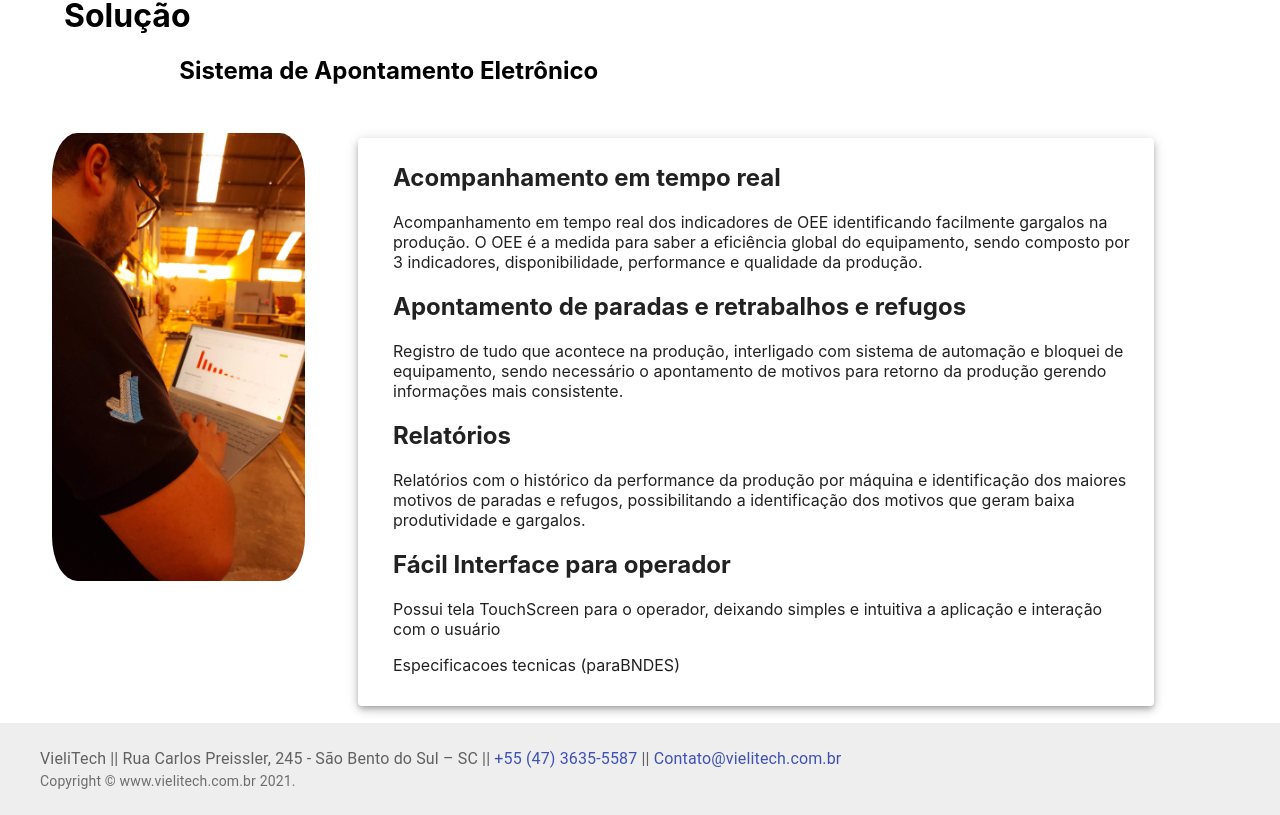
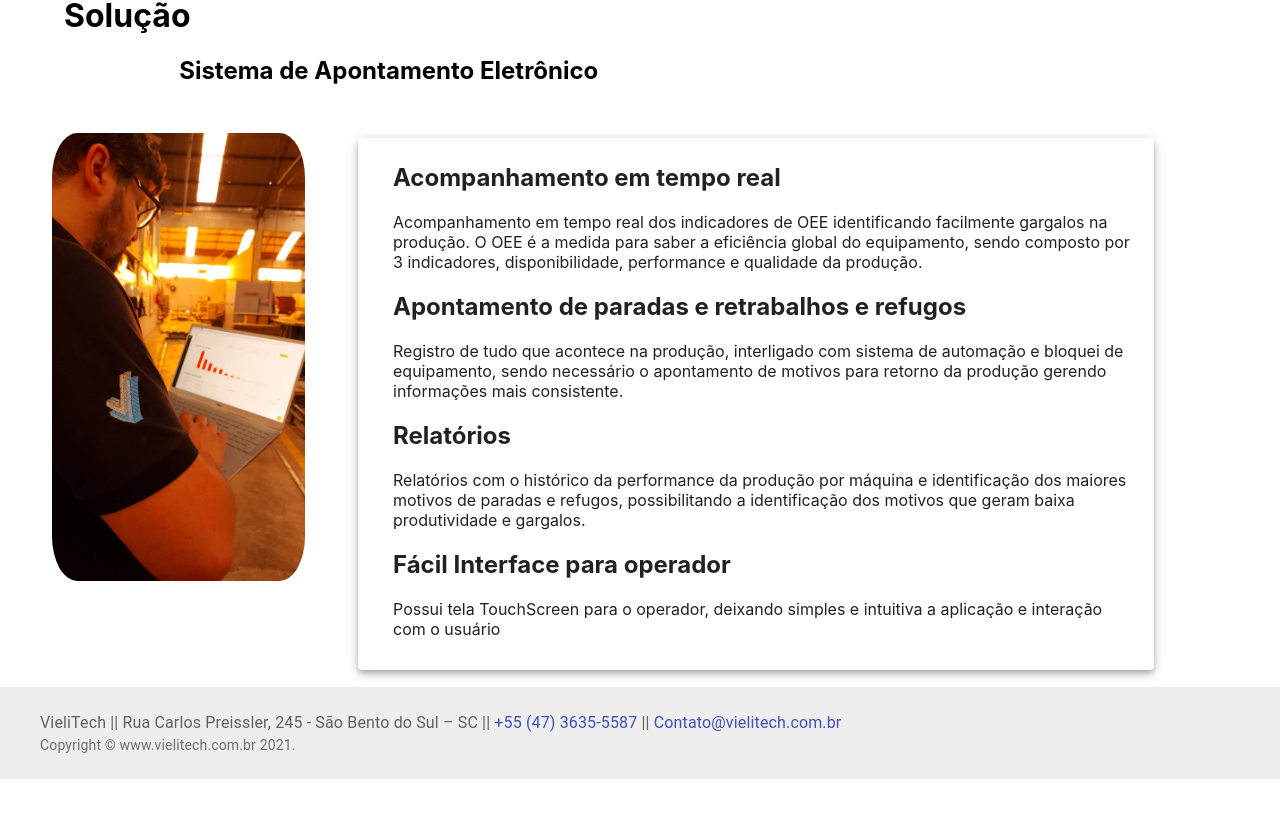
Before and after one commit to Vieli-Tech/webSiteVieli, a React (Create React App) app: page / in a window 1280 px wide. Shown: the part 1716-2531 px from the top of the page. After the commit the page ends 2495 px from the top, so only its background shows below. Built offline with nearby package versions, Linux system fonts and the light colour scheme.

Commit message:
retirada informacao

```diff
--- a/src/components/produto.js
+++ b/src/components/produto.js
@@ -54,7 +54,6 @@ export default function Produto() {
                             <p>Relatórios com o histórico da performance da produção por máquina  e identificação dos maiores motivos de paradas e refugos, possibilitando a identificação dos motivos que geram baixa produtividade e gargalos.</p>
                             <h2>Fácil Interface para operador</h2>
                             <p>Possui tela TouchScreen para o operador, deixando simples e intuitiva a aplicação e interação com o usuário</p>
-                            <p>Especificacoes tecnicas (paraBNDES)</p>
                         </Paper>
                         <Box m={3}></Box>
                     </Grid>
```
